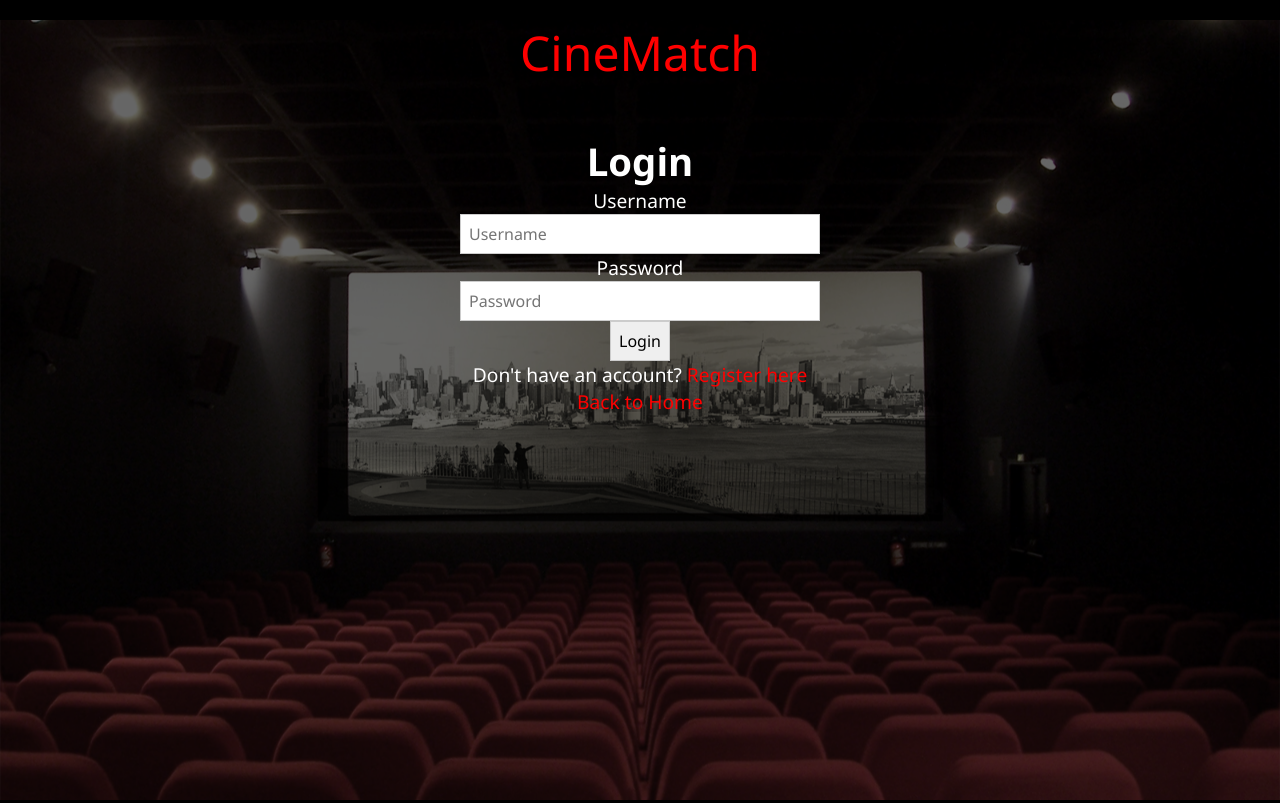
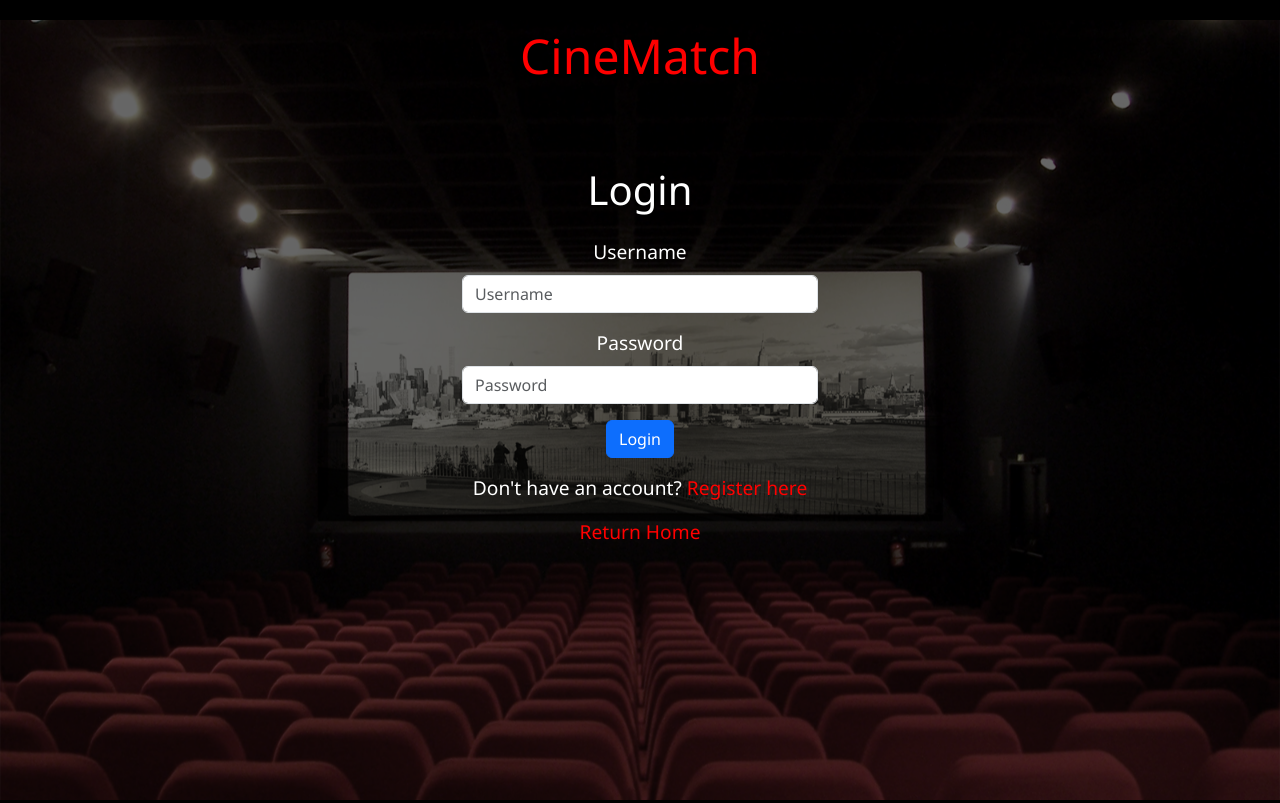
Before and after one commit to nnamyslowska/MyGitProjects, a Flask app: page /login in a window 1280 px wide. Shown: the top 803 px of the page. Run offline with Flask 3, Linux system fonts and the light colour scheme.

Commit message:
Refactor login.html to enhance layout, improve form structure, and add Bootstrap styling for better user experience.

```diff
--- a/templates/login.html
+++ b/templates/login.html
@@ -4,28 +4,36 @@
   <meta charset="UTF-8">
   <meta name="viewport" content="width=device-width, initial-scale=1.0">
   <title>Login</title>
+  <link href="https://cdn.jsdelivr.net/npm/bootstrap@5.3.0/dist/css/bootstrap.min.css" rel="stylesheet">
+  <script src="https://cdn.jsdelivr.net/npm/bootstrap@5.3.0/dist/js/bootstrap.bundle.min.js"></script>
   <link rel="stylesheet" href="{{ url_for('static', filename='styles.css') }}">
 </head>
 <body>
-  <div class="logo">CineMatch</div>
-  <div class="content">
-    <h1>Login</h1>
-    <form method="POST" action="{{ url_for('login') }}">
-      {{ form.hidden_tag() }}
-      <div>
-        {{ form.username.label }}<br>
-        {{ form.username(size=32) }}
+  <div class="container text-center">
+    <div class="logo mb-4">CineMatch</div>
+    <div class="row justify-content-center">
+      <div class="col-md-4">
+        <div class="content">
+          <h1 class="mb-4">Login</h1>
+          <form method="POST" action="{{ url_for('login') }}" id="loginForm" class="needs-validation" novalidate>
+            {{ form.hidden_tag() }}
+            <div class="mb-3">
+              {{ form.username.label(class="form-label") }}
+              {{ form.username(class="form-control", id="username") }}
+            </div>
+            <div class="mb-3">
+              {{ form.password.label(class="form-label") }}
+              {{ form.password(class="form-control", id="password") }}
+            </div>
+            <div>
+              {{ form.submit(class="btn btn-primary") }}
+            </div>
+          </form>
+          <p class="mt-3">Don't have an account? <a href="/register" class="text-decoration-none">Register here</a></p>
+          <p class="mt-3"><a href="/" class="text-decoration-none">Return Home</a></p>
+        </div>
       </div>
-      <div>
-        {{ form.password.label }}<br>
-        {{ form.password(size=32) }}
-      </div>
-      <div>
-        {{ form.submit() }}
-      </div>
-    </form>
-    <p>Don't have an account? <a href="/register">Register here</a></p>
-    <p><a href="/">Back to Home</a></p>
+    </div>
   </div>
 </body>
 </html>
```
